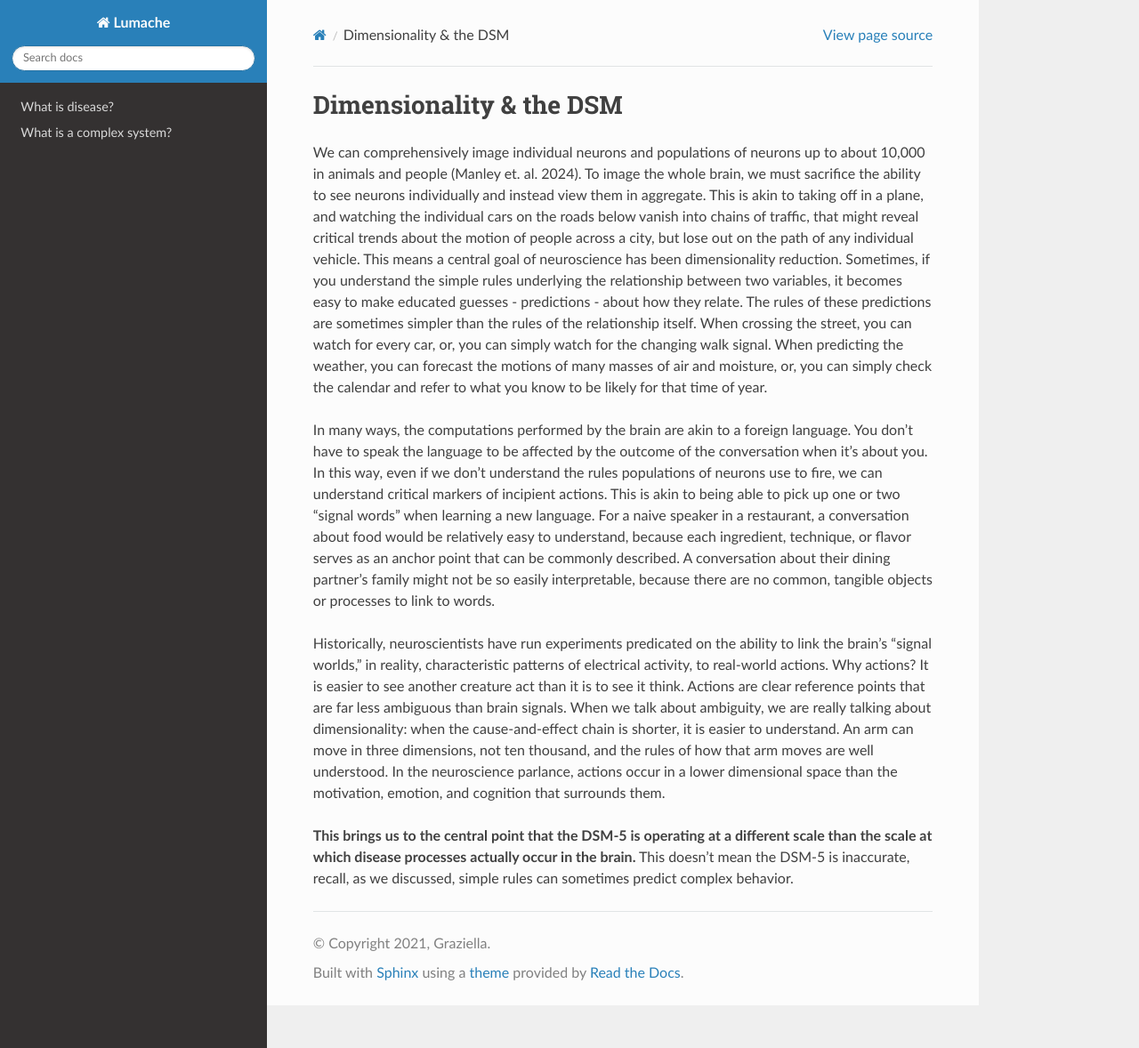
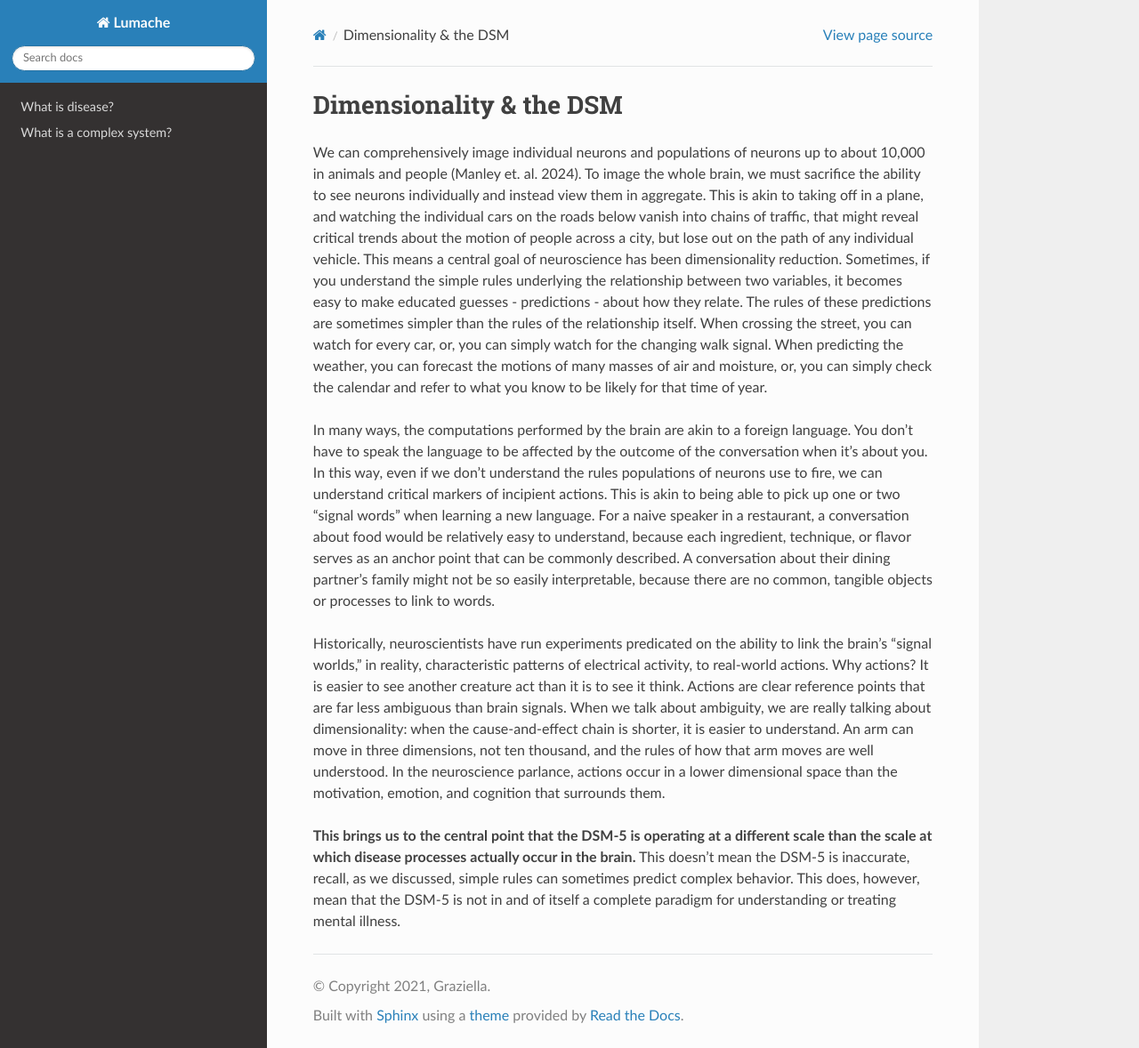
Before and after one commit to aspensata/networkneurosciencedocs, a Sphinx documentation site: the page built from docs/source/Importance.rst, in a window 1280 px wide and 1178 px high. Shown: the whole window at 89% size. Built offline with Sphinx 7.4.7 and the Read the Docs theme 3.1.0, drawn with Linux system fonts in a browser that asks for light colours.

Commit message:
Update Importance.rst

```diff
--- a/docs/source/Importance.rst
+++ b/docs/source/Importance.rst
@@ -7,4 +7,4 @@ In many ways, the computations performed by the brain are akin to a foreign lang
 
 Historically, neuroscientists have run experiments predicated on the ability to link the brain’s “signal worlds,” in reality, characteristic patterns of electrical activity, to real-world actions. Why actions? It is easier to see another creature act than it is to see it think. Actions are clear reference points that are far less ambiguous than brain signals. When we talk about ambiguity, we are really talking about dimensionality: when the cause-and-effect chain is shorter, it is easier to understand. An arm can move in three dimensions, not ten thousand, and the rules of how that arm moves are well understood. In the neuroscience parlance, actions occur in a lower dimensional space than the motivation, emotion, and cognition that surrounds them.
 
-**This brings us to the central point that the DSM-5 is operating at a different scale than the scale at which disease processes actually occur in the brain.** This doesn’t mean the DSM-5 is inaccurate, recall, as we discussed, simple rules can sometimes predict complex behavior.
+**This brings us to the central point that the DSM-5 is operating at a different scale than the scale at which disease processes actually occur in the brain.** This doesn’t mean the DSM-5 is inaccurate, recall, as we discussed, simple rules can sometimes predict complex behavior. This does, however, mean that the DSM-5 is not in and of itself a complete paradigm for understanding or treating mental illness.
```
